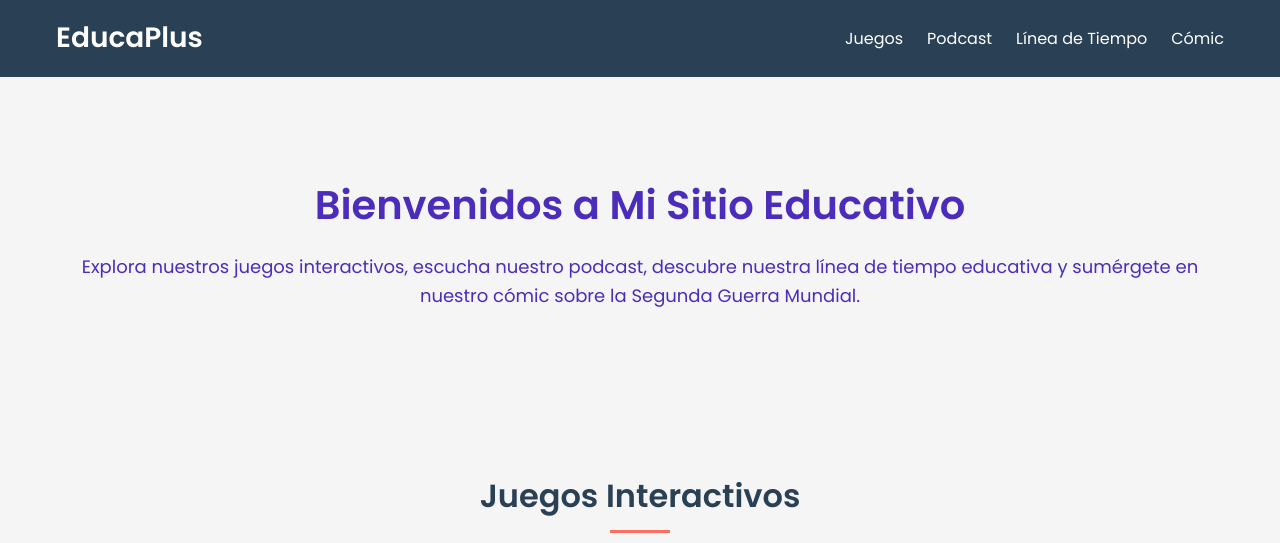
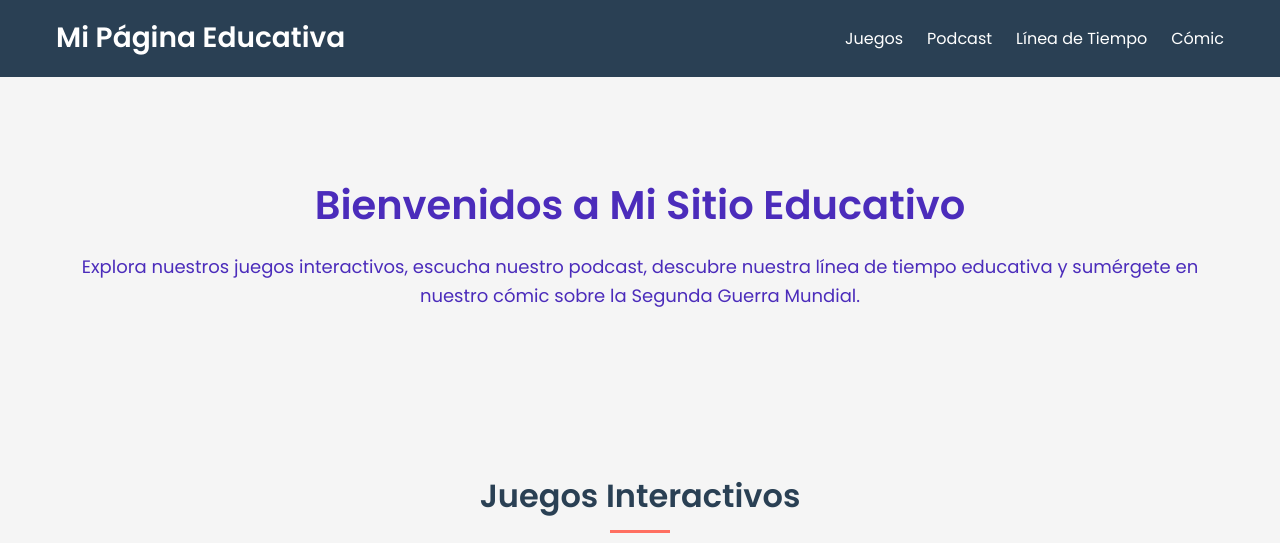
Before and after one commit to natalia-png/espacioedu, a plain HTML site: page index.html in a window 1280 px wide. Shown: the top 543 px of the page. Drawn offline with Linux system fonts and the light colour scheme.

Commit message:
Nombre editado

```diff
--- a/index.html
+++ b/index.html
@@ -24,7 +24,7 @@
        ============================ -->
   <header class="site-header">
     <div class="wrapper header-wrapper">
-      <h1 class="logo">EducaPlus</h1>
+      <h1 class="logo">Mi Página Educativa</h1>
       <nav class="main-nav">
         <ul>
           <li><a href="#juegos">Juegos</a></li>
```
